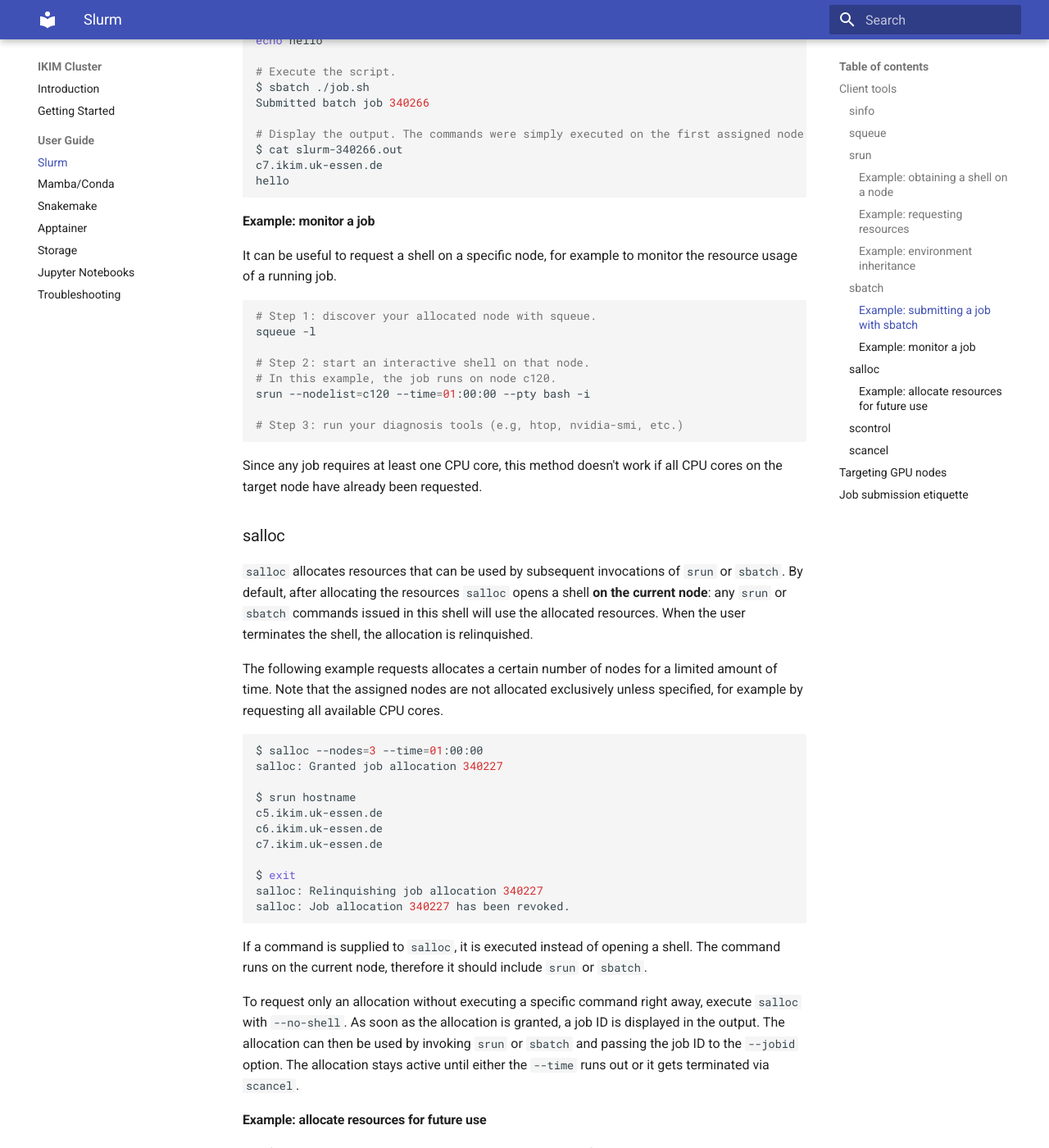
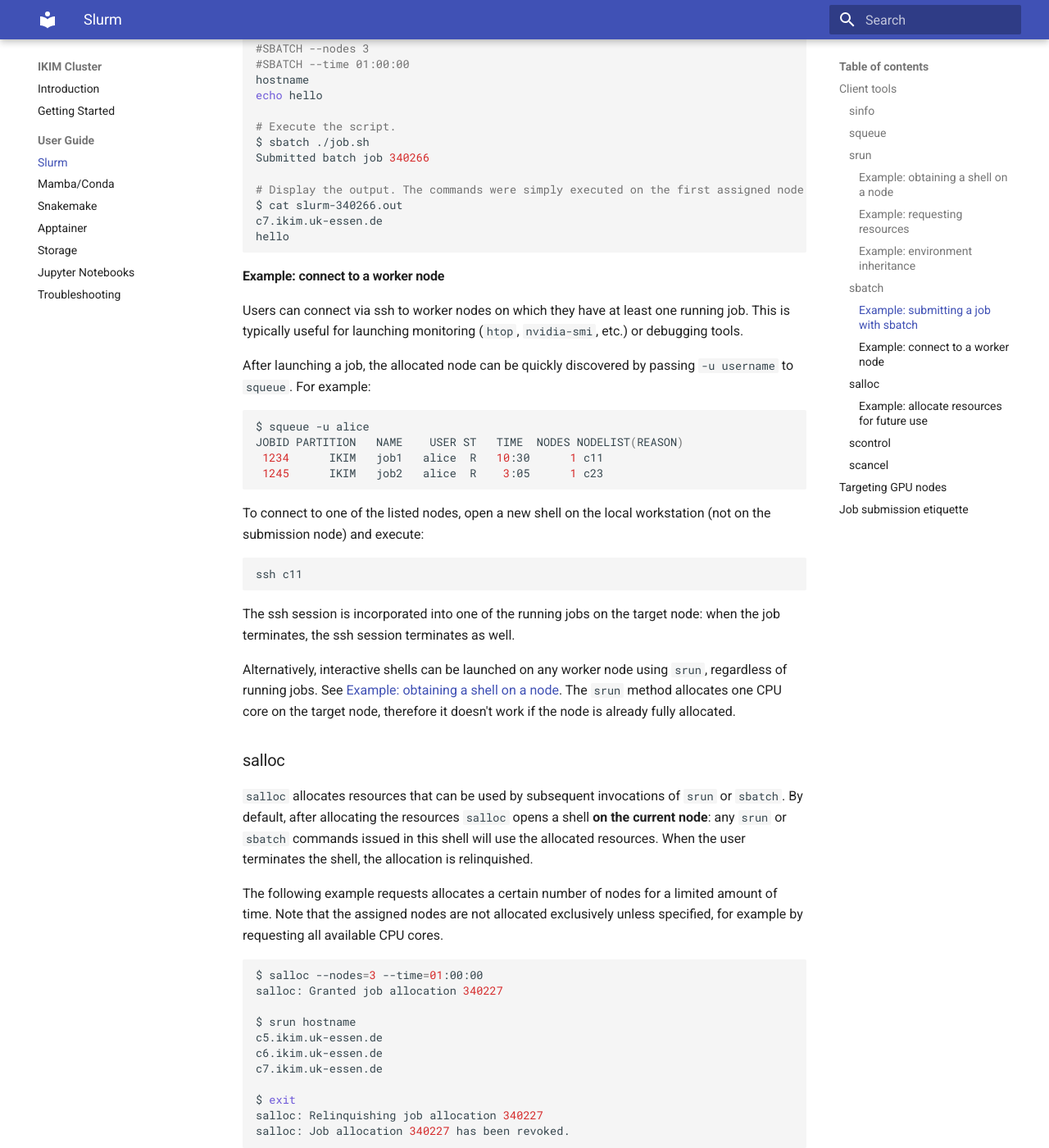
Before and after one commit to IKIM-Essen/ClusterDocs, an MkDocs documentation site: the page built from docs/slurm.md, in a window 1280 px wide and 1400 px high, scrolled down 3033 px. Shown: the whole window at 82% size. Built offline with MkDocs 1.6.1 and Material for MkDocs 9.7.7, drawn with Linux system fonts in a browser that asks for light colours; some of the changed text lies outside the part shown.

Commit message:
Mention the possibility to connect to worker nodes

````diff
--- a/docs/slurm.md
+++ b/docs/slurm.md
@@ -52,6 +52,8 @@
 # A deadline is specified to avoid leaving a hanging session if the user doesn't terminate it.
 srun --time=01:00:00 --pty bash -i
 ```
+
+It's also possible to connect to worker nodes directly via ssh. See [Example: connect to a worker node](#example-connect-to-a-worker-node).
 
 #### Example: requesting resources
 
@@ -142,22 +144,28 @@
 hello
 ```
 
-#### Example: monitor a job
+#### Example: connect to a worker node
 
-It can be useful to request a shell on a specific node, for example to monitor the resource usage of a running job.
+Users can connect via ssh to worker nodes on which they have at least one running job. This is typically useful for launching monitoring (`htop`, `nvidia-smi`, etc.) or debugging tools.
+
+After launching a job, the allocated node can be quickly discovered by passing `-u username` to `squeue`. For example:
 
 ```sh
-# Step 1: discover your allocated node with squeue.
-squeue -l
-
-# Step 2: start an interactive shell on that node.
-# In this example, the job runs on node c120.
-srun --nodelist=c120 --time=01:00:00 --pty bash -i
-
-# Step 3: run your diagnosis tools (e.g, htop, nvidia-smi, etc.)
+$ squeue -u alice
+JOBID PARTITION   NAME    USER ST   TIME  NODES NODELIST(REASON)
+ 1234      IKIM   job1   alice  R   10:30      1 c11
+ 1245      IKIM   job2   alice  R    3:05      1 c23
 ```
 
-Since any job requires at least one CPU core, this method doesn't work if all CPU cores on the target node have already been requested.
+To connect to one of the listed nodes, open a new shell on the local workstation (not on the submission node) and execute:
+
+```sh
+ssh c11
+```
+
+The ssh session is incorporated into one of the running jobs on the target node: when the job terminates, the ssh session terminates as well.
+
+Alternatively, interactive shells can be launched on any worker node using `srun`, regardless of running jobs. See [Example: obtaining a shell on a node](#example-obtaining-a-shell-on-a-node). The `srun` method allocates one CPU core on the target node, therefore it doesn't work if the node is already fully allocated.
 
 ### salloc
 
@@ -222,11 +230,7 @@
 srun --partition GPUampere --gpus 2 --time=1-12 train.py
 ```
 
-By specifying `--gpus 0` or omitting the option, slurm does not set the `CUDA_VISIBLE_DEVICES` variable, but it does **not** mean that GPUs are hidden. The job will have access to all GPUs on the node, even the ones assigned to other slurm jobs. This is useful when monitoring the usage of resources on specific nodes:
-
-```sh
-srun --partition GPUampere --nodelist=g2-1 nvidia-smi
-```
+If the option is omitted, slurm does not set the `CUDA_VISIBLE_DEVICES` variable. This does **not** mean that GPUs are hidden: the job will have access to all GPUs on the node, even the ones assigned to slurm jobs from other users.
 
 ## Job submission etiquette
 
````
Also changed, not shown: docs/getting-started.md (+1 -1 lines).
